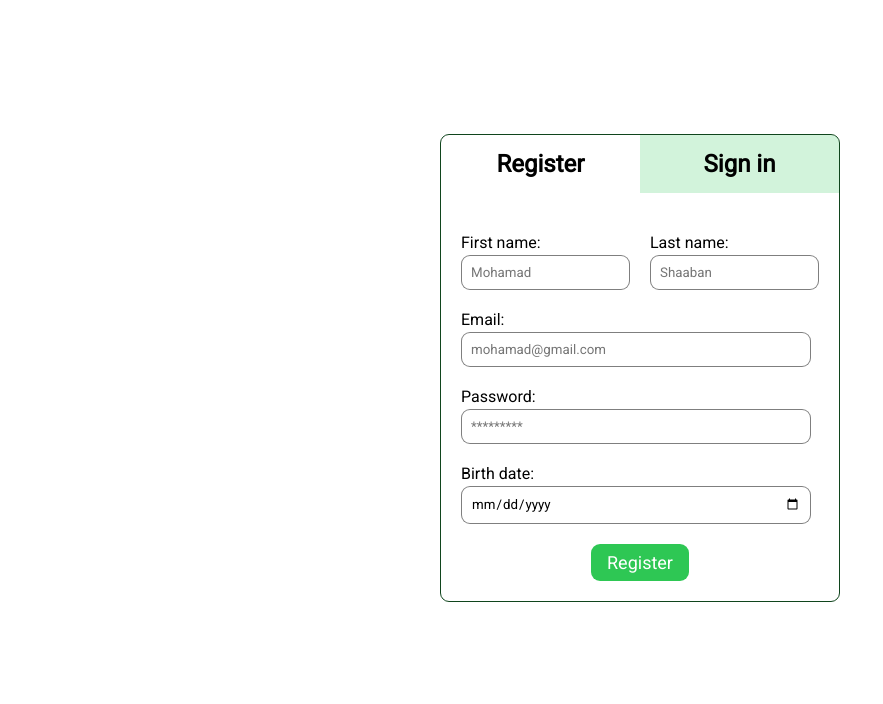
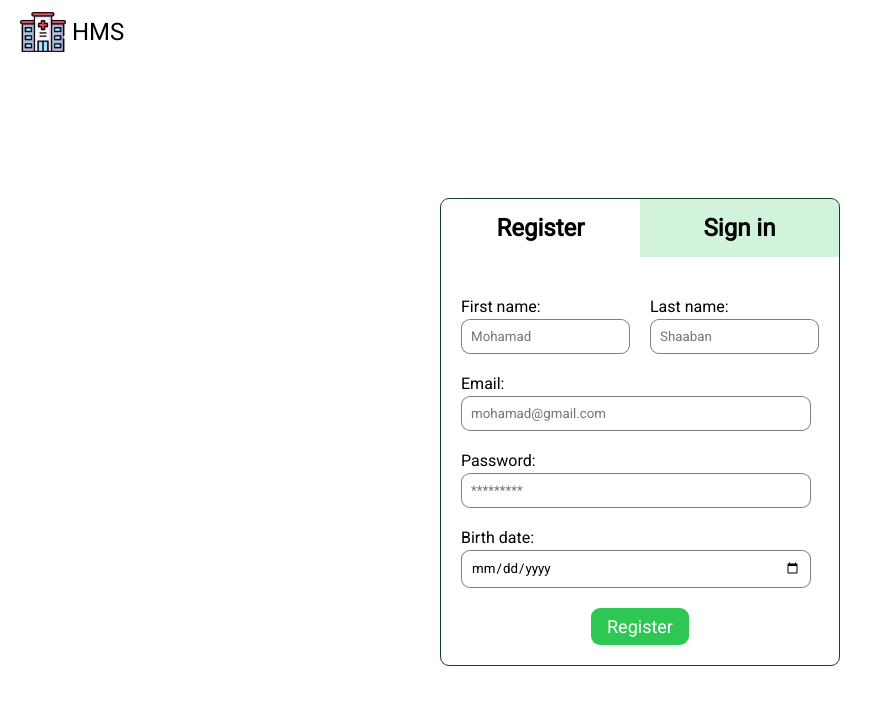
Before and after one commit to abedshaaban/hospital-management-system, a React (Vite) app in the folder app/: page / in a window 1280 px wide. Shown: the top 704 px of the page, without its empty margins (0-883 px from the left). Built offline with nearby package versions, Linux system fonts and the light colour scheme.

Commit message:
[feat]: created header

```diff
--- a/app/src/App.tsx
+++ b/app/src/App.tsx
@@ -1,5 +1,6 @@
 import { useEffect } from 'react'
 import Auth from '@/components/auth'
+import Header from '@/components/header'
 import Home from '@/pages/home'
 import Admin from '@/pages/u/admin'
 import Doctor from '@/pages/u/doctor'
@@ -34,6 +35,8 @@
 
   return (
     <BrowserRouter>
+      <Header />
+
       <Routes>
         {user === null ? (
           <Route path="*" element={<Auth />} />
--- /dev/null
+++ b/app/src/components/header/index.css
@@ -0,0 +1,16 @@
+.header {
+  width: 100%;
+  height: 64px;
+  padding: 9px 20px;
+  align-items: center;
+}
+
+.header-title-div {
+  height: 100%;
+  gap: 6px;
+  font-size: 24px;
+}
+
+.header-title-div-logo {
+  height: 100%;
+}
--- /dev/null
+++ b/app/src/components/header/index.tsx
@@ -0,0 +1,13 @@
+import './index.css'
+
+export default function Header() {
+  return (
+    <header className="header flex-row">
+      <div className="header-title-div flex-row center">
+        <img className="header-title-div-logo" src="/logo.png" alt="hospital logo" />
+
+        <span>HMS</span>
+      </div>
+    </header>
+  )
+}
```
Also changed, not shown: app/public/icons/user-logo.png (added), app/public/logo.png (added).
